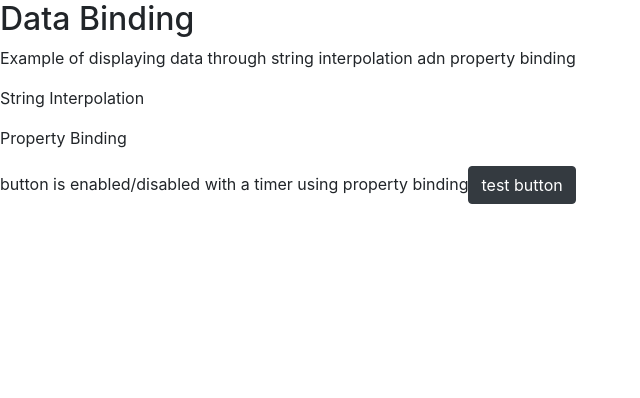
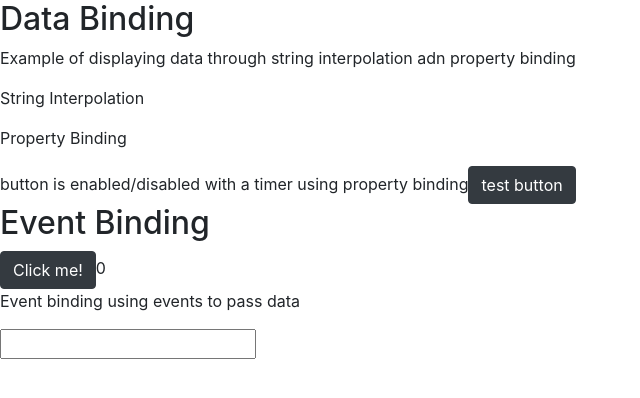
Before and after one commit to HillLuke/Udemy-Angular-The-Complete-Guide, an Angular app in the folder Section 2/The-Basics/: page / in a window 1280 px wide. Shown: the top 398 px of the page, without its empty margins (0-640 px from the left). Built offline with nearby package versions, Linux system fonts and the light colour scheme.

Commit message:
Event binding, pass data using events.

```diff
--- a/Section 2/The-Basics/src/app/app.component.html
+++ b/Section 2/The-Basics/src/app/app.component.html
@@ -1 +1,2 @@
 <app-databinding></app-databinding>
+<app-eventbinding></app-eventbinding>
--- a/Section 2/The-Basics/src/app/app.module.ts
+++ b/Section 2/The-Basics/src/app/app.module.ts
@@ -3,11 +3,13 @@ import { NgModule } from '@angular/core';
 
 import { AppComponent } from './app.component';
 import { DatabindingComponent } from './components/databinding/databinding.component';
+import { EventbindingComponent } from './components/eventbinding/eventbinding.component';
 
 @NgModule({
   declarations: [
     AppComponent,
-    DatabindingComponent
+    DatabindingComponent,
+    EventbindingComponent
   ],
   imports: [
     BrowserModule
--- /dev/null
+++ b/Section 2/The-Basics/src/app/components/eventbinding/eventbinding.component.html
@@ -0,0 +1,6 @@
+<p class="h2">Event Binding</p>
+<button class="btn btn-dark" (click)="clickButton()">Click me!</button>
+<label>{{clickCount}}</label>
+<p>Event binding using events to pass data</p>
+<input type="text" (input)="onInputKeystroke($event)">
+<p>{{inputVal}}</p>
--- /dev/null
+++ b/Section 2/The-Basics/src/app/components/eventbinding/eventbinding.component.ts
@@ -0,0 +1,24 @@
+import { Component, OnInit } from '@angular/core';
+import { timingSafeEqual } from 'crypto';
+
+@Component({
+  selector: 'app-eventbinding',
+  templateUrl: './eventbinding.component.html',
+  styleUrls: ['./eventbinding.component.css']
+})
+export class EventbindingComponent implements OnInit {
+  clickCount = 0;
+  inputVal = '';
+  constructor() { }
+
+  ngOnInit(): void {
+  }
+
+  clickButton() {
+    this.clickCount++;
+  }
+
+  onInputKeystroke(event: any){
+    this.inputVal = (event.target as HTMLInputElement).value;
+  }
+}
```
Also changed, not shown: Section 2/The-Basics/src/app/components/eventbinding/eventbinding.component.css (added), 1 other file (tests, documents, lock files or other folders).
